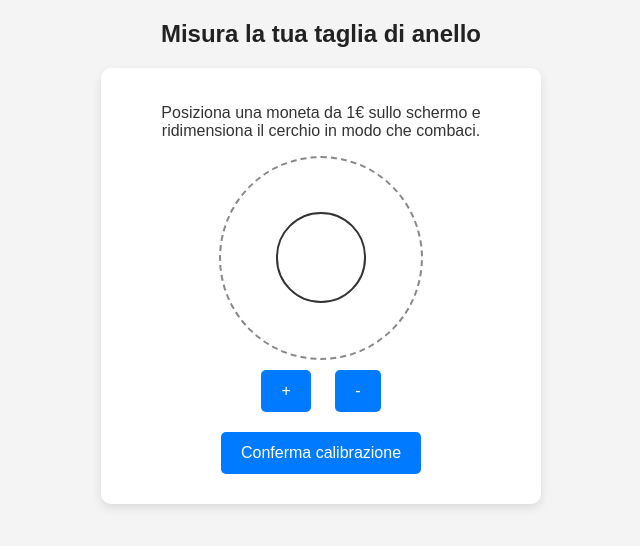
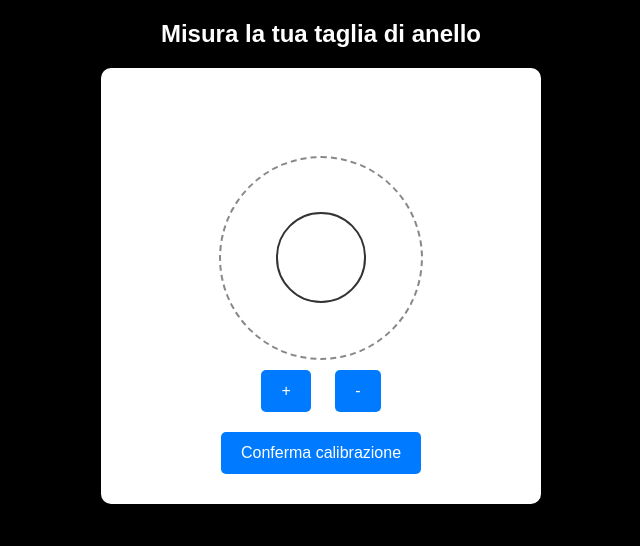
Before and after one commit to alexvandi/360Iconic, a plain HTML site: page index.html in a window 1280 px wide. Shown: the whole page, without its empty margins (319-959 px from the left). Drawn offline with Linux system fonts and the light colour scheme.

Commit message:
Update index.html

```diff
--- a/index.html
+++ b/index.html
@@ -9,12 +9,12 @@
             font-family: 'Arial', sans-serif;
             text-align: center;
             margin: 20px;
-            background-color: #f4f4f4;
-            color: #333;
+            background-color: #000;
+            color: #fff;
         }
 
         h2 {
-            color: #222;
+            color: #fff;
         }
 
         .container {
```
